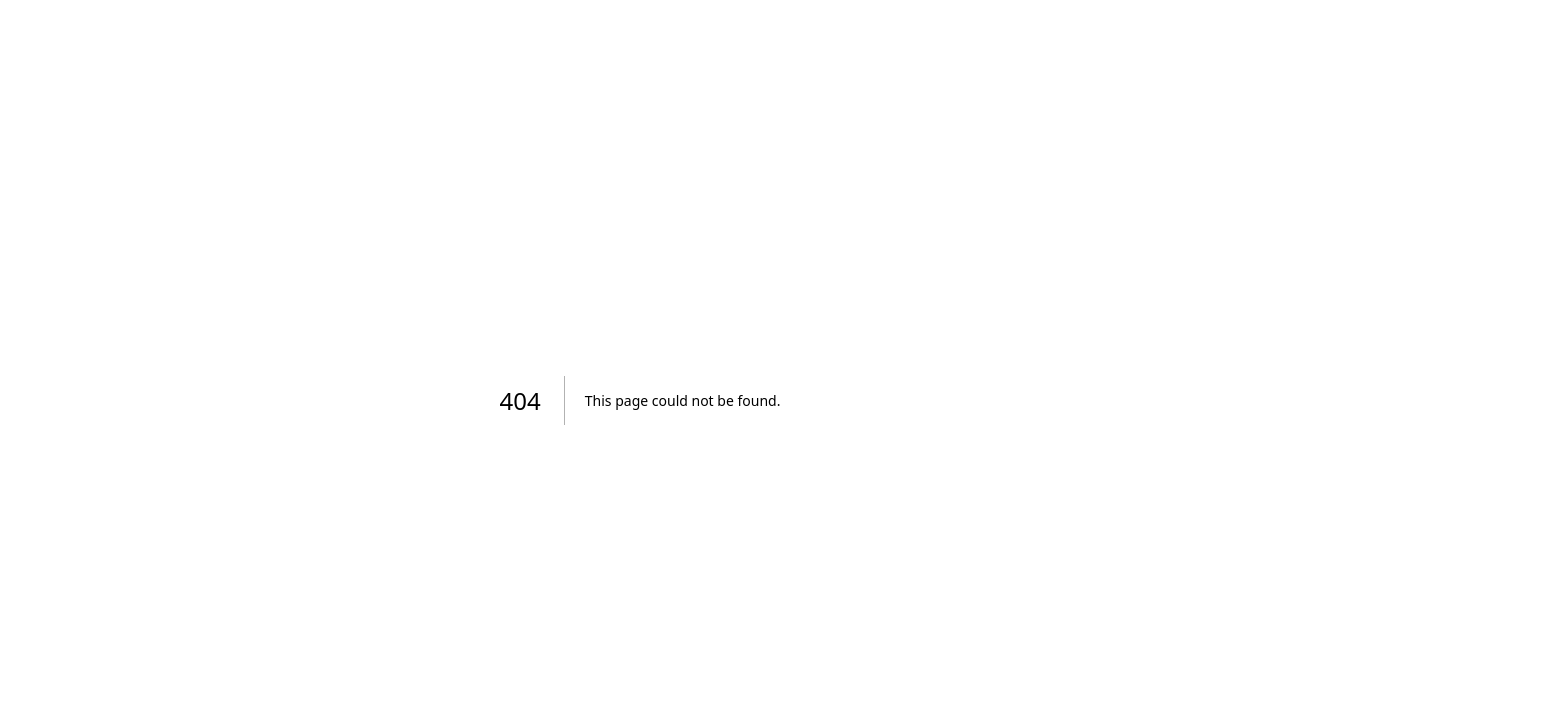
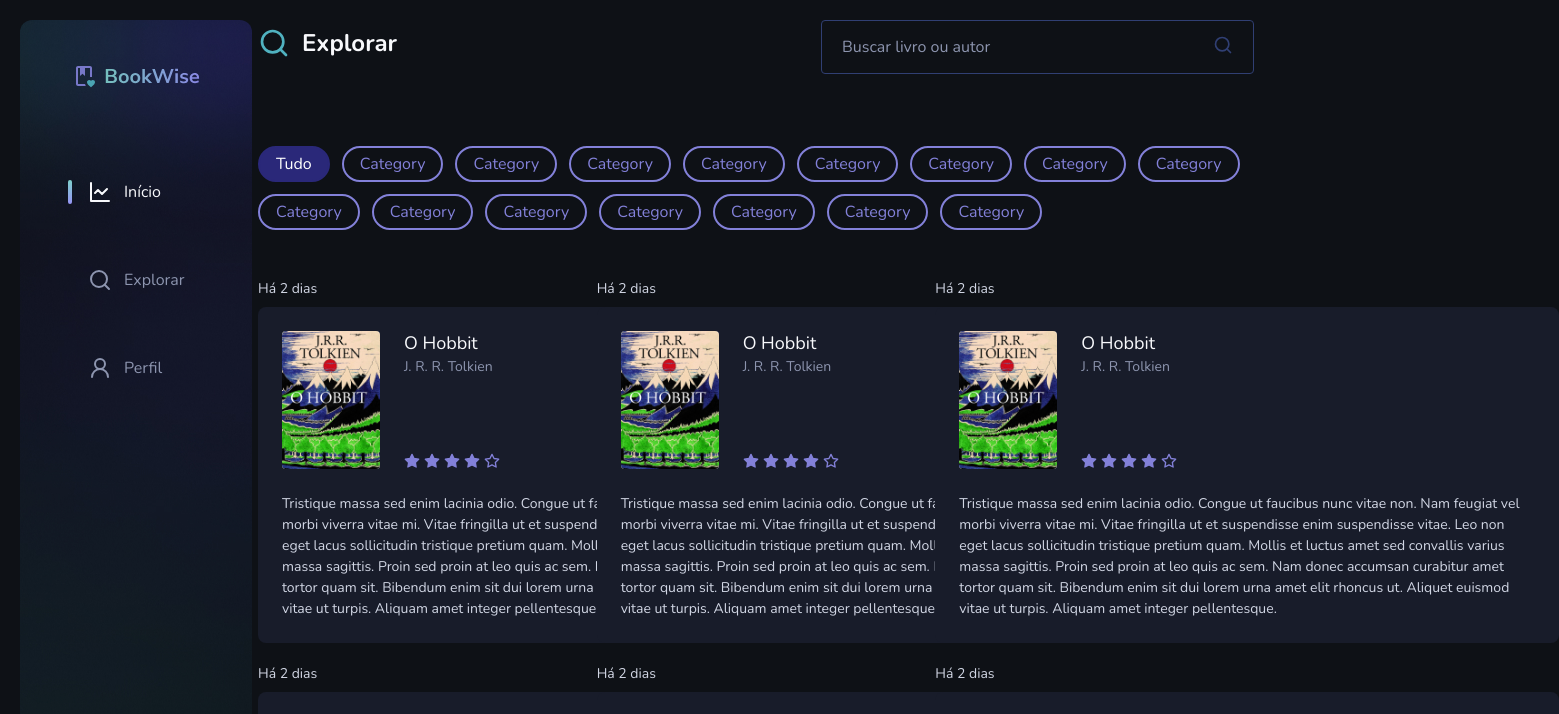
Before and after one commit to marcusdavanco/bookwise, a Next.js app: page /explore in a window 1280 px wide. Before the commit this address had no page. Shown: the top 714 px of the page, 1559 px wide, since content can reach past the window. Built offline with nearby package versions, Linux system fonts and the light colour scheme; no server answers.

Commit message:
feat: explore page

```diff
--- /dev/null
+++ b/src/app/explore/page.tsx
@@ -0,0 +1,44 @@
+import { PersonalReview } from '@/components/personal-review'
+import { SearchBar } from '@/components/searchbar'
+import { Sidebar } from '@/components/sidebar'
+import { TagButton } from '@/components/tagButton'
+import { Search } from 'lucide-react'
+// import { redirect } from 'next/navigation'
+
+export default function Profile() {
+  // redirect('/login')
+
+  return (
+    <main className="p-5 flex min-h-full ">
+      <Sidebar />
+      <div className="min-w-[232px]" />
+      <div className="flex gap-16 w-full mx-auto justify-center">
+        <section className="flex flex-col w-[996px] gap-10">
+          <div className="flex justify-between">
+            <div className="flex gap-3 mb-10 items-center">
+              <Search className="h-8 w-8 text-green-100" />
+              <h2 className="text-2xl font-bold">Explorar</h2>
+            </div>
+
+            <div className="flex w-[433px]">
+              <SearchBar placeholder="Buscar livro ou autor" />
+            </div>
+          </div>
+
+          <div className="flex gap-3 flex-wrap">
+            <TagButton active={true} text="Tudo" />
+            {Array.from({ length: 15 }, (_, index) => index).map((index, i) => (
+              <TagButton key={index} text="Category" />
+            ))}
+          </div>
+
+          <div className="grid grid-cols-3 gap-5 my-2">
+            {Array.from({ length: 15 }, (_, index) => index).map((index, i) => (
+              <PersonalReview key={index} />
+            ))}
+          </div>
+        </section>
+      </div>
+    </main>
+  )
+}
--- a/src/app/profile/page.tsx
+++ b/src/app/profile/page.tsx
@@ -18,7 +18,7 @@ export default function Profile() {
             <User2 className="h-8 w-8 text-green-100" />
             <h2 className="text-2xl font-bold">Perfil</h2>
           </div>
-          <SearchBar />
+          <SearchBar placeholder="Buscar livro avaliado" />
           <div className="flex flex-col gap-6">
             <PersonalReview />
             <PersonalReview />
--- a/src/components/searchbar.tsx
+++ b/src/components/searchbar.tsx
@@ -1,10 +1,14 @@
 import { Search } from 'lucide-react'
 
-export function SearchBar() {
+interface SearchBarProps {
+  placeholder: string
+}
+
+export function SearchBar({ placeholder }: SearchBarProps) {
   return (
-    <div className="flex gap-2 py-[0.875rem] px-5 bg-gray-800 border-gray-500 border-[1px] rounded flex-1 min-w-[39rem] focus-within:border-1 focus-within:border-gray-400  mb-8">
+    <div className="flex gap-2 py-[0.875rem] px-5 bg-gray-800 border-gray-500 border-[1px] rounded flex-1 focus-within:border-1 focus-within:border-gray-400  mb-8">
       <input
-        placeholder="Buscar livro avaliado"
+        placeholder={placeholder}
         className="placeholder-gray-400 bg-transparent flex-1 outline-0"
       />
       <Search className="h-5 w-5 text-gray-500" />
--- /dev/null
+++ b/src/components/tagButton.tsx
@@ -0,0 +1,20 @@
+import { HTMLAttributes } from 'react'
+
+interface TagButtonProps extends HTMLAttributes<HTMLButtonElement> {
+  text: string
+  active?: boolean
+}
+
+export function TagButton({ text, active = false, ...props }: TagButtonProps) {
+  return (
+    <button
+      className={`px-4 py-1 rounded-full border-2
+      ${active ? 'border-purple-200' : 'border-purple-100'}
+      ${active ? 'text-white' : 'text-purple-100'}
+      ${active ? 'bg-purple-200' : 'bg-transparent'}`}
+      {...props}
+    >
+      {text}
+    </button>
+  )
+}
```
